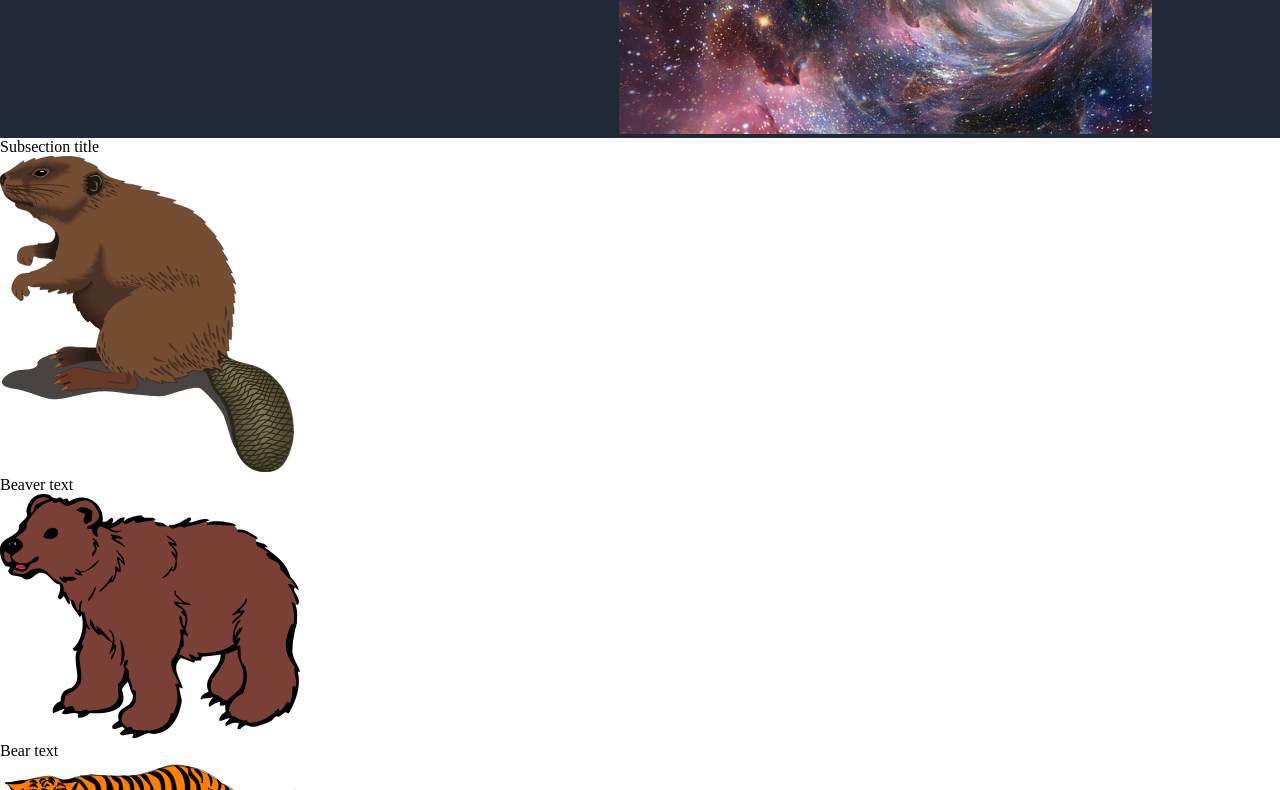
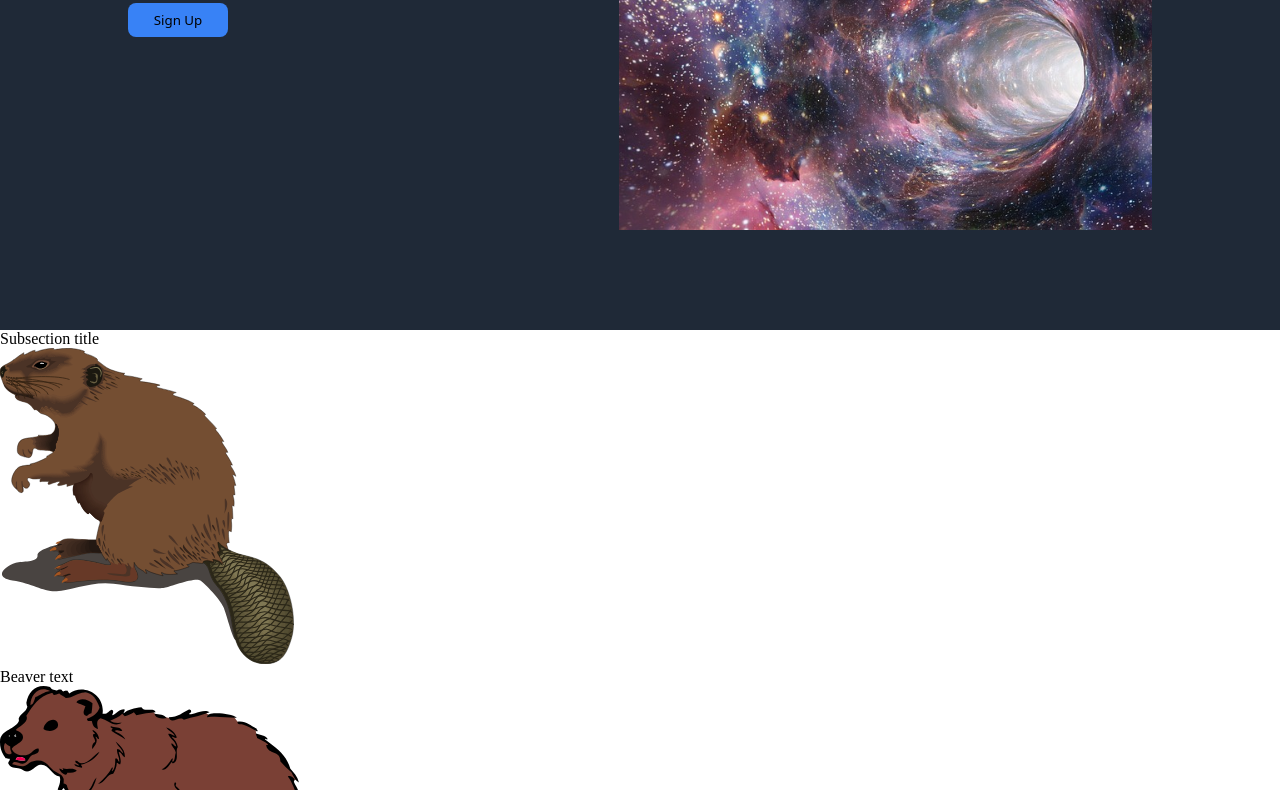
Before and after one commit to sbelliott19/odin-landing-page, a plain HTML site: page index.html in a window 1280 px wide. Shown: the part 270-1060 px from the top of the page. Drawn offline with Linux system fonts and the light colour scheme.

Commit message:
Style buttons and pad top & bottom of intro block

```diff
--- a/style.css
+++ b/style.css
@@ -28,7 +28,7 @@ ul {
     display: flex;
     background-color: #1F2937;
     justify-content: space-between;
-    padding: 0 128px;
+    padding: 96px 128px;
 }
 
 .title {
@@ -36,8 +36,6 @@ ul {
     flex-direction: column;
 }
 
-
-.big-text,
 .med-text,
 .small-text {
     color: #E5E7EB;
@@ -49,6 +47,16 @@ ul {
     color: #F9FAF8;
 }
 
+.sign-up {
+    font-family: system-ui, monospace;
+    background-color: #3882F6;
+    border: none;
+    border-radius: 8px;
+    padding: 8px 16px;
+    width: 100px;
+
+}
+
 .icon {
     width: 300px;
     height: auto;
```
